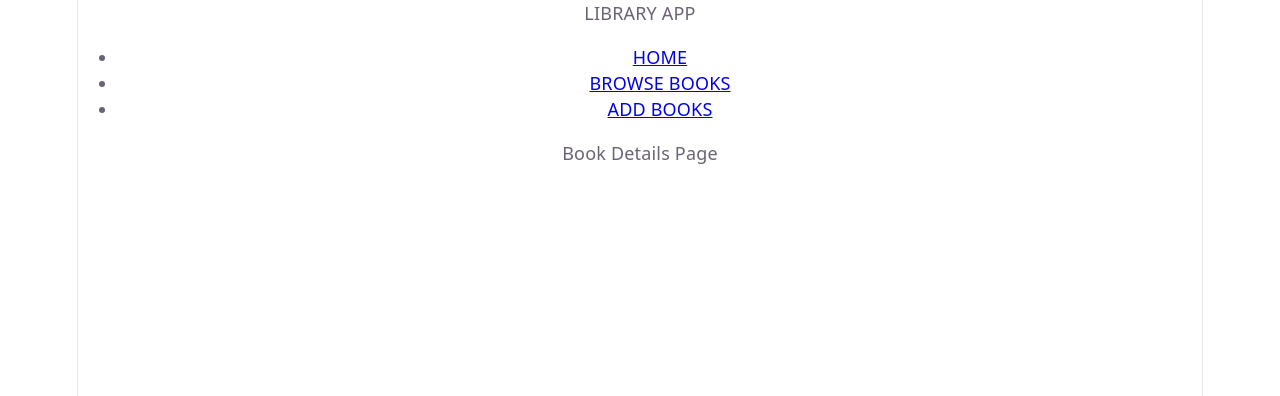
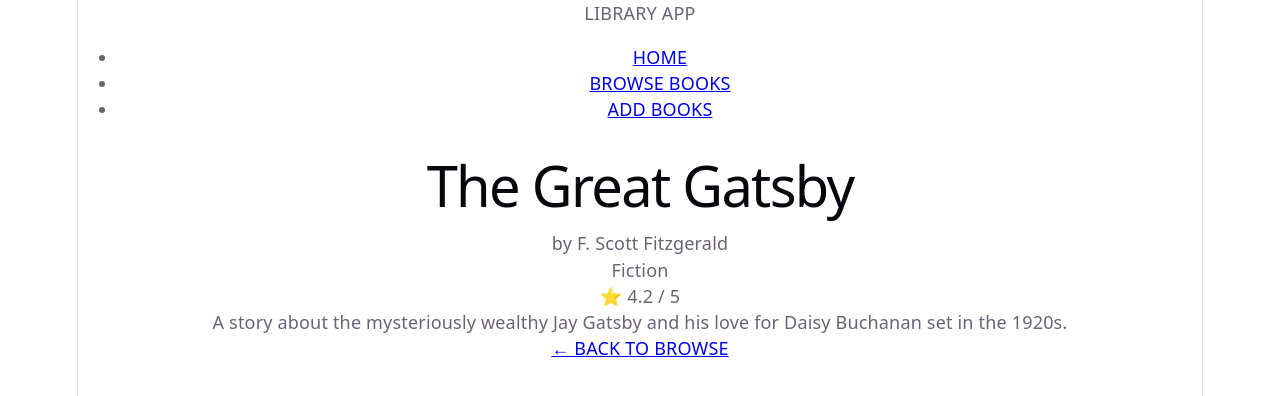
Before and after one commit to SANJAY19122004/LibraryApp, a React (Vite) app: page /book/1 in a window 1280 px wide. Shown: the top 396 px of the page. Built offline with nearby package versions, Linux system fonts and the light colour scheme.

Commit message:
build book details page with dynamic routing

```diff
--- a/src/pages/BookDetails.jsx
+++ b/src/pages/BookDetails.jsx
@@ -1,2 +1,43 @@
-const BookDetails = () => <div>Book Details Page</div>;
+import { useParams, Link } from "react-router-dom";
+import { useSelector } from "react-redux";
+
+// Book Details page - shows full info about a selected book
+const BookDetails = () => {
+  // Get book id from URL (e.g. /book/1)
+  const { id } = useParams();
+
+  // Get all books from Redux store
+  const books = useSelector((state) => state.books.list);
+
+  // Find the book that matches the id from URL
+  const book = books.find((b) => b.id === parseInt(id));
+
+  // If book not found show a message
+  if (!book) {
+    return (
+      <div className="not-found-book">
+        <h2>Book not found!</h2>
+        <Link to="/books" className="btn-primary">
+          Back to Browse
+        </Link>
+      </div>
+    );
+  }
+
+  return (
+    <div className="book-details-page">
+      <div className="book-details-card">
+        <h1>{book.title}</h1>
+        <p className="detail-author">by {book.author}</p>
+        <span className="book-category">{book.category}</span>
+        <p className="detail-rating">⭐ {book.rating} / 5</p>
+        <p className="detail-description">{book.description}</p>
+        <Link to="/books" className="btn-primary">
+          ← BACK TO BROWSE
+        </Link>
+      </div>
+    </div>
+  );
+};
+
 export default BookDetails;
```
